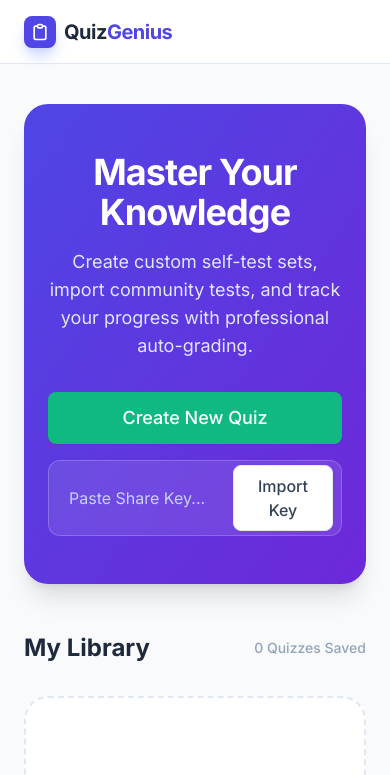
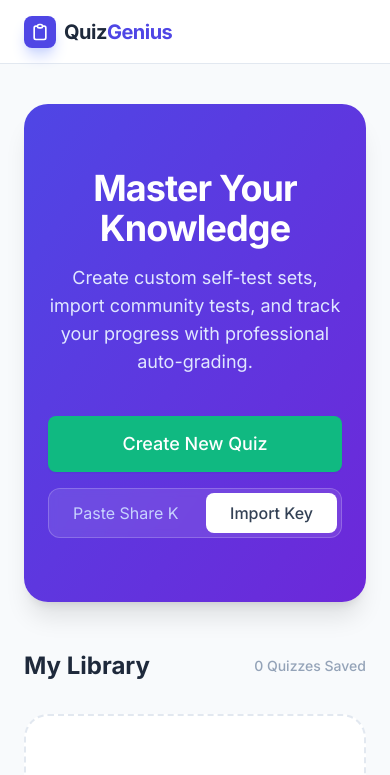
Before and after one commit to Reversed-Future/Self-Test, a React (Vite) app: page / in a window 390 px wide. Shown: the top 775 px of the page. Built offline with nearby package versions, Linux system fonts and the light colour scheme.

Commit message:
feat: Improve homepage call to action layout
Enhance the visual hierarchy and responsiveness of the homepage hero section. Adjust padding, margins, and button/input sizing for a cleaner, more inviting user experience, particularly on larger screens.

```diff
--- a/App.tsx
+++ b/App.tsx
@@ -151,23 +151,34 @@ export default function App() {
 
   const renderHome = () => (
     <div className="space-y-12">
-      <section className="text-center py-12 px-6 bg-gradient-to-br from-indigo-600 to-violet-700 rounded-3xl text-white shadow-xl">
+      <section className="text-center py-16 px-6 bg-gradient-to-br from-indigo-600 to-violet-700 rounded-3xl text-white shadow-xl">
         <h1 className="text-4xl md:text-5xl font-extrabold mb-4 tracking-tight">Master Your Knowledge</h1>
-        <p className="text-indigo-100 text-lg mb-8 max-w-2xl mx-auto">Create custom self-test sets, import community tests, and track your progress with professional auto-grading.</p>
+        <p className="text-indigo-100 text-lg mb-10 max-w-2xl mx-auto">Create custom self-test sets, import community tests, and track your progress with professional auto-grading.</p>
 
         <div className="flex flex-col items-center gap-6">
-          <div className="flex flex-col sm:flex-row justify-center gap-4 w-full max-w-2xl">
-            <Button size="lg" variant="success" className="shadow-lg px-8" onClick={() => setCurrentView('CREATE')}>Create New Quiz</Button>
+          <div className="flex flex-col md:flex-row justify-center items-stretch gap-4 w-full max-w-3xl">
+            <Button size="lg" variant="success" className="shadow-lg px-8 h-[56px] whitespace-nowrap" onClick={() => setCurrentView('CREATE')}>
+              Create New Quiz
+            </Button>
 
-            <div className="flex-grow flex border border-white/20 rounded-xl overflow-hidden bg-white/10 backdrop-blur-sm p-1">
+            <div className="flex-grow flex items-stretch border border-white/20 rounded-xl overflow-hidden bg-white/10 backdrop-blur-sm">
               <input
                 type="text"
                 placeholder="Paste Share Key..."
-                className="bg-transparent px-4 py-2 outline-none text-white placeholder-indigo-200 w-full"
+                className="bg-transparent px-6 py-2 outline-none text-white placeholder-indigo-200 w-full text-base"
                 value={importKey}
                 onChange={(e) => setImportKey(e.target.value)}
               />
-              <Button variant="secondary" className="rounded-lg mr-1 px-6" onClick={handleImport} isLoading={isImporting}>Import Key</Button>
+              <div className="p-1 flex">
+                <Button
+                  variant="secondary"
+                  className="rounded-lg px-6 h-full whitespace-nowrap border-none"
+                  onClick={handleImport}
+                  isLoading={isImporting}
+                >
+                  Import Key
+                </Button>
+              </div>
             </div>
           </div>
         </div>
```
